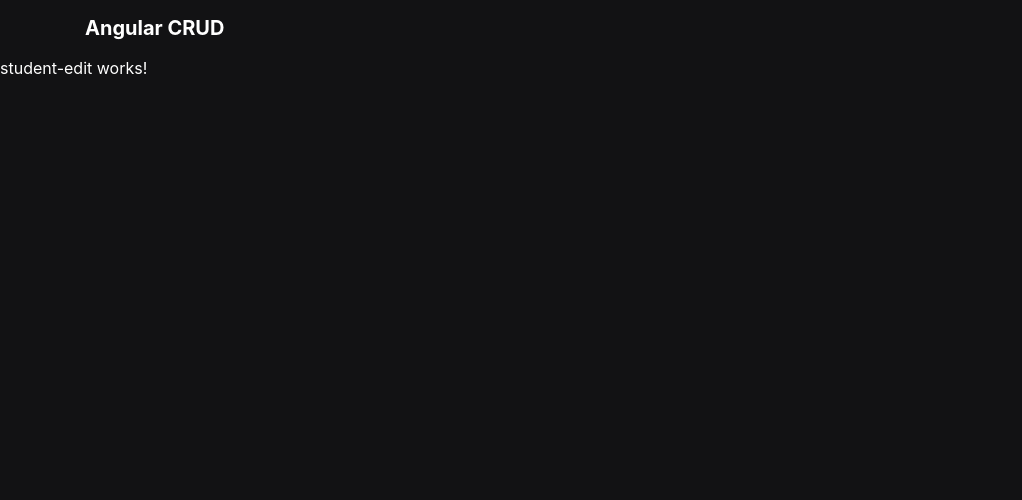
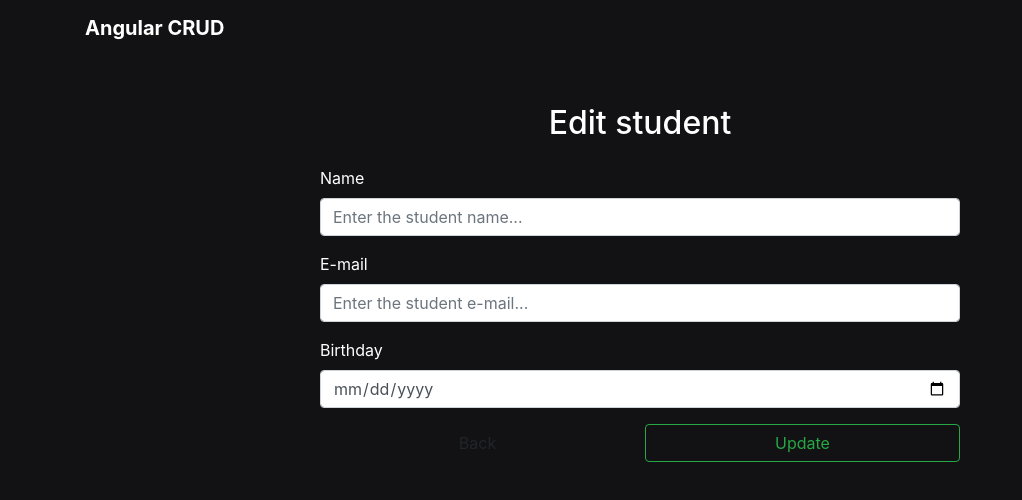
Before and after one commit to Maabia/angular-crud, an Angular app: page /students/1 in a window 1280 px wide. Shown: the top 500 px of the page, without its empty margins (0-1022 px from the left). Built offline with nearby package versions, Linux system fonts and the light colour scheme.

Commit message:
concluído HTML do componente students edit

```diff
--- a/src/app/features/students/student-edit/student-edit.component.html
+++ b/src/app/features/students/student-edit/student-edit.component.html
@@ -1 +1,39 @@
-<p>student-edit works!</p>
+<h2 class="mb-4 mt-5 text-center">Edit student</h2>
+
+<form class="w-50 mx-auto">
+  <div class="form-group">
+    <label >Name</label>
+    <input type="text"
+            class="form-control"
+            name="name"
+            placeholder="Enter the student name..."
+            required>
+  </div>
+
+  <div class="form-group">
+    <label >E-mail</label>
+    <input type="email"
+            class="form-control"
+            name="email"
+            placeholder="Enter the student e-mail..."
+            required>
+  </div>
+
+  <div class="form-group">
+    <label >Birthday</label>
+    <input type="date"
+            class="form-control"
+            name="birthday"
+            required>
+  </div>
+
+  <div class="form-row">
+    <div class="col-sm-6">
+      <a class="btn btn-block btn-outline-ligth">Back</a>
+    </div>
+    <div class="col-sm-6">
+      <button type="submit" class="btn btn-block btn-outline-success">Update</button>
+    </div>
+  </div>
+
+</form>
```
